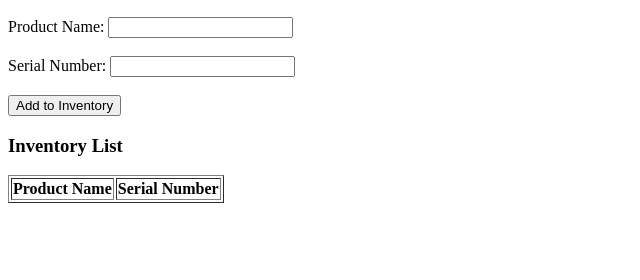
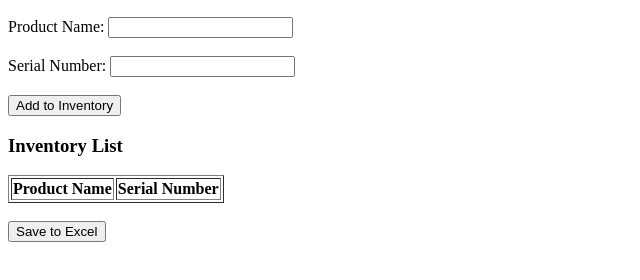
Before and after one commit to jovana-a/IT-zadatak1, a plain HTML site: page index.html in a window 1280 px wide. Shown: the part 50-330 px from the top of the page, without its empty margins (0-640 px from the left). Drawn offline with Linux system fonts and the light colour scheme.

Commit message:
Update index.html

```diff
--- a/index.html
+++ b/index.html
@@ -2,6 +2,7 @@
 <html>
 <head>
     <title>Inventory Collector</title>
+    <script src="https://cdnjs.cloudflare.com/ajax/libs/xlsx/0.17.0/xlsx.full.min.js"></script>
 </head>
 <body>
     <h2>Inventory Collector</h2>
@@ -20,6 +21,8 @@
             <th>Serial Number</th>
         </tr>
     </table>
+    <br>
+    <button onclick="saveToExcel()">Save to Excel</button>
 
     <script>
         function addToInventory() {
@@ -40,6 +43,12 @@
             // Clear the form fields
             document.getElementById('inventoryForm').reset();
         }
+
+        function saveToExcel() {
+            var table = document.getElementById('inventoryTable');
+            var workbook = XLSX.utils.table_to_book(table, {sheet: "Inventory"});
+            XLSX.writeFile(workbook, 'inventory.xlsx');
+        }
     </script>
 </body>
 </html>
```
